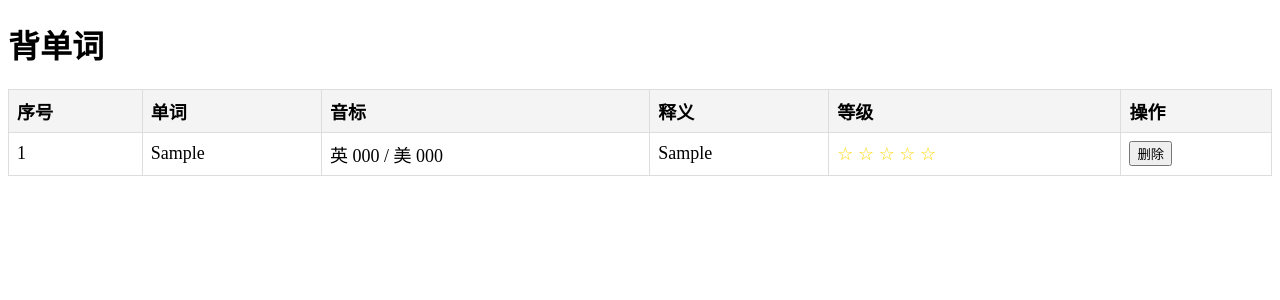
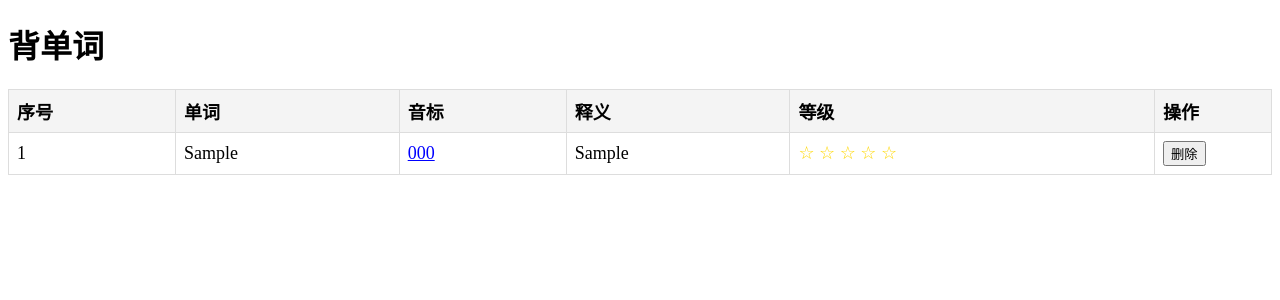
Before and after one commit to govech/learning_englissh, a Django app: page /words/ in a window 1280 px wide. Shown: the top 300 px of the page. Run offline with Django 5.2, Linux system fonts and the light colour scheme; tables that the repository leaves empty hold one stand-in row (values such as "Sample post").

Commit message:
新增：调整页面结构，增加朗读功能

```diff
--- a/learning/templates/learning/word_list.html
+++ b/learning/templates/learning/word_list.html
@@ -1,4 +1,3 @@
-<!-- templates/learning/word_list.html -->
 <!DOCTYPE html>
 <html lang="en">
 <head>
@@ -12,6 +11,7 @@
             margin: 20px 0;
             font-size: 18px;
             text-align: left;
+            table-layout: auto;
         }
         th, td {
             border: 1px solid #ddd;
@@ -25,6 +25,24 @@
         }
         .rating {
             color: gold;
+        }
+        td.definition {
+            max-width: 300px;
+            white-space: normal;
+            word-wrap: break-word;
+        }
+        td.word, td.phonetic {
+            width: auto;
+            white-space: nowrap;
+        }
+        td.actions {
+            width: 100px;
+            white-space: nowrap;
+        }
+        .phonetic {
+            cursor: pointer; /* 鼠标悬停时显示手型 */
+            color: blue; /* 音标文字颜色 */
+            text-decoration: underline; /* 添加下划线 */
         }
     </style>
 </head>
@@ -45,15 +63,15 @@
             {% for word in words %}
                 <tr>
                     <td>{{ forloop.counter }}</td>
-                    <td>{{ word.word }}</td>
-                    <td>英 {{ word.phonetic_uk }} / 美 {{ word.phonetic_us }}</td>
-                    <td>{{ word.definition }}</td>
+                    <td class="word">{{ word.word }}</td>
+                    <td class="phonetic" onclick="playAudio('{{ word.word }}')">{{ word.phonetic }}</td>
+                    <td class="definition">{{ word.definition }}</td>
                     <td>
                         {% for i in "12345" %}
                             <span class="rating">{% if forloop.counter <= word.rating %}★{% else %}☆{% endif %}</span>
                         {% endfor %}
                     </td>
-                    <td>
+                    <td class="actions">
                         <form action="{% url 'delete_word' word.id %}" method="post" style="display:inline;">
                             {% csrf_token %}
                             <button type="submit" onclick="return confirm('确定要删除这个单词吗？')">删除</button>
@@ -63,5 +81,45 @@
             {% endfor %}
         </tbody>
     </table>
+
+    <script>
+        function playAudio(word) {
+            const url = `/audio/${word}/`;
+            console.log('Generated URL:', url);
+
+            fetch(url)
+                .then(response => {
+                    console.log('Fetch response:', response);
+                    if (!response.ok) {
+                        throw new Error('Network response was not ok');
+                    }
+                    return response.json();
+                })
+                .then(data => {
+                    console.log('Parsed data:', data);
+                    if (data.audio_url) {
+                        const mediaUrl = 'http://127.0.0.1:8000/media/';
+                        const fullAudioUrl = mediaUrl + data.audio_url;
+
+                        const audio = new Audio(fullAudioUrl);
+                        audio.play()
+                            .then(() => {
+                                console.log('Audio played successfully');
+                            })
+                            .catch(error => {
+                                console.error('Error playing audio:', error);
+                                alert('音频加载失败，请检查文件路径或网络连接。');
+                            });
+                    } else {
+                        throw new Error('未找到音频文件');
+                    }
+                })
+                .catch(error => {
+                    console.error('Error fetching audio:', error);
+                    alert('无法获取音频文件，请稍后重试。');
+                });
+        }
+
+    </script>
 </body>
 </html>
```
